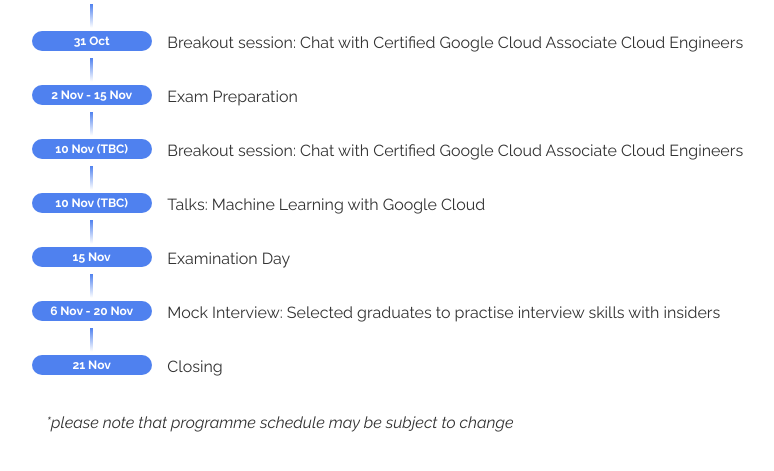
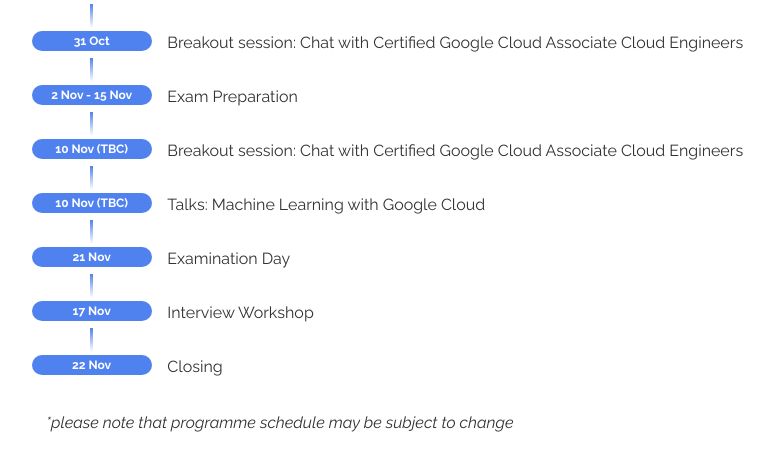
Before and after one commit to CodingGirlsSG/cloud-bootcamp-2020, a Gatsby site: page /schedule in a window 1280 px wide. Shown: the part 607-1078 px from the top of the page, without its empty margins (245-1019 px from the left). Built offline with nearby package versions, Linux system fonts and the light colour scheme; Gatsby itself is replaced by a stand-in of ours; a script that the page names is missing.

Commit message:
updated dates, added 1 mentor

```diff
--- a/src/pages/faq.js
+++ b/src/pages/faq.js
@@ -25,7 +25,7 @@ const contents = [
   },
   {
     qns: "Will CodingGirls pay for my Google Cloud Certification examination?",
-    ans: "We will reimburse participants who have successfully passed their Google Cloud Certification. 🎉"
+    ans: "We will reward participants who have successfully passed their Google Cloud Certification with e-vouchers equivalent to the examination fee amount. 🎉"
   },
   {
     qns: "Is taking the exam optional?",
--- a/src/pages/mentors.js
+++ b/src/pages/mentors.js
@@ -16,6 +16,7 @@ import Weiyuan from "../images/profile-Weiyuan Liu.jpeg";
 import Salem from "../images/profile-Salem A.jpeg";
 import Leona from "../images/profile-Leona Teng.jpeg";
 import Jocelyn from "../images/profile-Jocelyn Agbeko.jpeg";
+import empty from "../images/empty.gif"
 
 const Avatar = ({ name, link, job, dp }) => (
   <Col sm={12} md={4} className="mb-5 d-flex flex-column mb-4 align-items-center">
@@ -48,6 +49,7 @@ const Mentors = () => (
           <Avatar name="Salem Amazit" link="https://www.linkedin.com/in/samazit/" job="Consultant, Google Cloud" dp={Salem} />
           <Avatar name="Leona Teng" link="https://www.linkedin.com/in/leona-teng-aa12aa2/?originalSubdomain=sg" job="Technical Account Manager, Google Cloud" dp={Leona} />
           <Avatar name="Jocelyn Agbeko" link="https://www.linkedin.com/in/jocelynagbeko/" job="Senior Data Engineer/Data Scientist (GCP), PA Consulting (London)" dp={Jocelyn} />
+          <Avatar name="Jan Peuker" link="https://www.linkedin.com/in/jan-peuker-2b14b169/" job="Strategic Cloud Engineer, Google" dp={empty} />
         </Row>
       </Col>
     </Row>
--- a/src/pages/schedule.js
+++ b/src/pages/schedule.js
@@ -53,9 +53,9 @@ const Schedule = () => (
           <TimeItem date="2 Nov - 15 Nov" details="Exam Preparation" />
           <TimeItem date="10 Nov (TBC)" details="Breakout session:  Chat with Certified Google Cloud Associate Cloud Engineers" />
           <TimeItem date="10 Nov (TBC)" details="Talks: Machine Learning with Google Cloud" />
-          <TimeItem date="15 Nov" details="Examination Day" />
-          <TimeItem date="6 Nov - 20 Nov" details="Mock Interview: Selected graduates to practise interview skills with insiders" />
-          <TimeItem date="21 Nov" details="Closing" last />
+          <TimeItem date="21 Nov" details="Examination Day" />
+          <TimeItem date="17 Nov" details="Interview Workshop" />
+          <TimeItem date="22 Nov" details="Closing" last />
 
           <p className="mt-4"><i>*please note that programme schedule may be subject to change</i></p>
         </Col>
```
Also changed, not shown: src/images/empty.gif (added).
